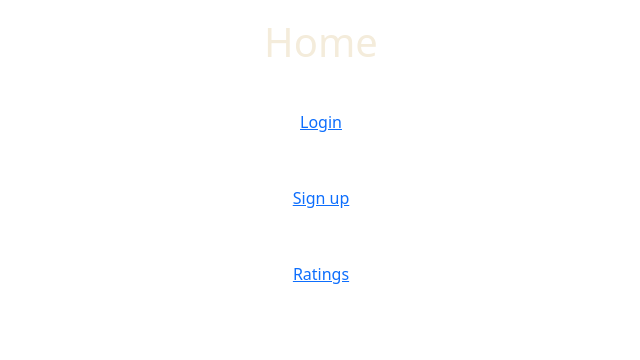
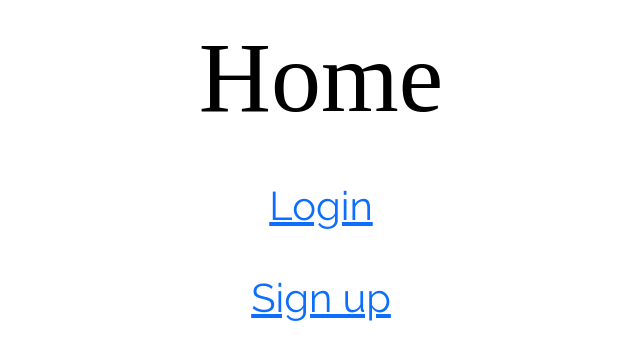
Before and after one commit to trey3p/song-rater-comp33, a React (Create React App) app in the folder hw3/frontend/: page / in a window 1280 px wide. Shown: the top 360 px of the page, without its empty margins (319-959 px from the left). Built offline with nearby package versions, Linux system fonts and the light colour scheme; a web font is replaced by a local one.

Commit message:
added greyed out update button functionality, improved css

```diff
--- a/hw3/frontend/src/components/Home.js
+++ b/hw3/frontend/src/components/Home.js
@@ -6,16 +6,13 @@ class Home extends Component {
   render() {
     return (
       <Container>
-        <h1>Home</h1>
-        <p>
+        <h1 id="pagetitle">Home</h1>
+        <h1>
           <Link to="/login/">Login</Link>
-        </p>
-        <p>
+        </h1>
+        <h1>
           <Link to="/signup">Sign up</Link>
-        </p>
-        <p>
-          <Link to="/dashboard">Ratings</Link>
-        </p>
+        </h1>
       </Container>
     );
   }
--- a/hw3/frontend/src/components/ratings/Ratings.js
+++ b/hw3/frontend/src/components/ratings/Ratings.js
@@ -12,6 +12,7 @@ const Ratings = ({ onAdd }) => {
     const [review, setReview] = useState(0);
     const [songId, setSongId] = useState(null);
     const [ratings, setRatings] = useState([]);
+    const [isDisabled, setDisabled] = useState(true);
 
 
     const avgRating = (song) => {
@@ -79,6 +80,16 @@ const Ratings = ({ onAdd }) => {
     const onDelete = (id) => {
 
         API.delete(`api/ratings/${id}`).then((res) => refreshRatings());
+    }
+
+    const handleEditSubmit = () => {
+        console.log('The edit button was clicked and now the update button is enabled')
+        setDisabled(false);
+    }
+
+    const handleUpdateSubmit = () => {
+        console.log('The update button was clicked and now the update button is disabled')
+        setDisabled(true);
     }
 
     function selectRating(id)
@@ -155,8 +166,12 @@ const Ratings = ({ onAdd }) => {
                             <Button
                                 variant = "primary"
                                 type = "button"
-                                onClick = {() => onUpdate(songId)}
+                                onClick = {() => {
+                                    onUpdate(songId);
+                                    handleUpdateSubmit();
+                                }}
                                 className = "mx-2"
+                                disabled={isDisabled}
                             >
                                 Update
                             </Button>
@@ -190,7 +205,10 @@ const Ratings = ({ onAdd }) => {
                                                 <i
                                                     className = "fa fa-pencil-square"
                                                     aria-hidden = "true"
-                                                    onClick = {() => selectRating(rating.id)}
+                                                    onClick = {() => {
+                                                        selectRating(rating.id);
+                                                        handleEditSubmit();
+                                                    }}
                                                 ></i>
                                                 <i
                                                     className="fa fa-trash"
--- a/hw3/frontend/src/index.css
+++ b/hw3/frontend/src/index.css
@@ -14,6 +14,7 @@ h1, h2, h3, h4, h5, h6, p, ul, li {
     padding:0;
     border:0;
     outline:0;
+    font-family: 'Raleway', sans-serif;
 }
 
 body {
@@ -22,7 +23,7 @@ body {
 
 body {
     font-family: 'Raleway', sans-serif;
-    background-color: #B89AA0;
+    background-color: black;
 }
 
 #pagetitle {
@@ -32,7 +33,7 @@ body {
 }
 
 h1 {
-    color:#F4ECDB;
+    color:black;
     padding: 18px;
 }
 
```
Also changed, not shown: 1 other file (tests, documents, lock files or other folders).
